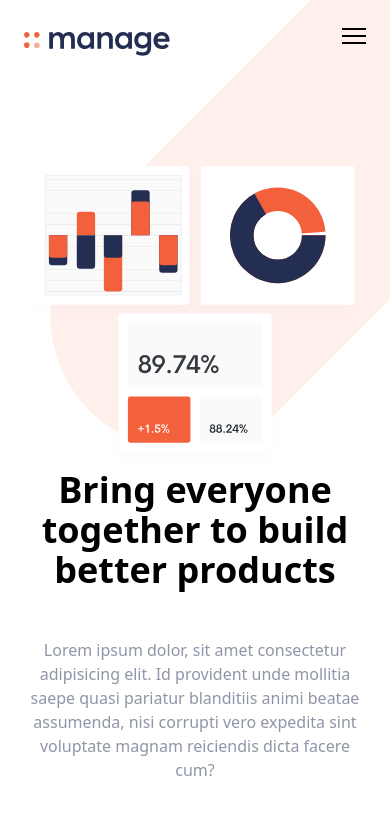
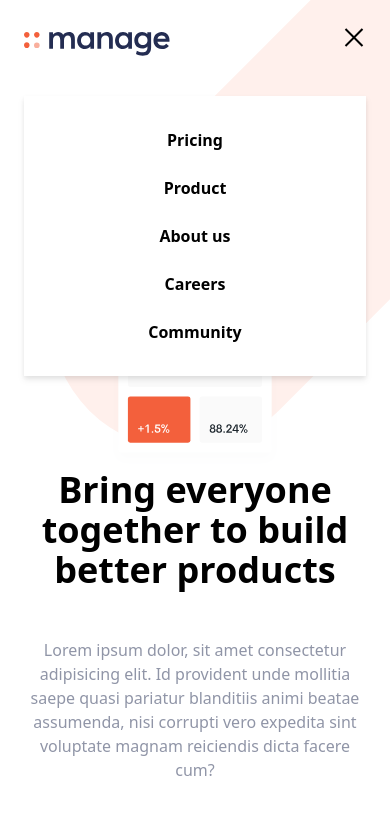
Before and after one commit to Qurbaneli/tailwind-company, a website: page index.html in a window 390 px wide. Both pictures are taken after a click on the button 354 px from the left and 40 px from the top of the page. Shown: the top 827 px of the page. Drawn offline with Linux system fonts and the light colour scheme.

Commit message:
responsive fix

```diff
--- a/index.html
+++ b/index.html
@@ -38,7 +38,7 @@
       </div>
       <!-- Mobile Menu -->
       <div class="md:hidden">
-        <div id="menu" class="flex hidden absolute flex-col items-center self-end py-8 mt-10 space-y-6 font-bold bg-white sm:w-auto sm:self-center left-6 right-6 drop-shadow-md">
+        <div id="menu" class="hidden absolute flex-col items-center self-end py-8 mt-10 space-y-6 font-bold bg-white sm:w-auto sm:self-center left-6 right-6 drop-shadow-md">
           <a href="#">Pricing</a>
           <a href="#">Product</a>
           <a href="#">About us</a>
@@ -232,7 +232,7 @@
 
           <!-- Testimonial 3 -->
           <div
-            class="flex-col items-center p-6 space-y-6 rounded-lg bg-veryLightGray md:w-1/3 md:flex"
+            class="hidden flex-col items-center p-6 space-y-6 rounded-lg bg-veryLightGray md:w-1/3 md:flex"
           >
             <img src="img/avatar-richard.png" class="w-16 -mt-14" alt="" />
             <h5 class="text-lg font-bold">Richard Watts</h5>
@@ -359,5 +359,7 @@
                   </div>
       </div>
     </section>
+
+    <script src="js/script.js"></script>
   </body>
 </html>
--- /dev/null
+++ b/js/script.js
@@ -0,0 +1,8 @@
+const btn =document.querySelector("#menu-btn")
+const nav=document.querySelector("#menu")
+
+btn.addEventListener("click",()=>{
+    btn.classList.toggle("open")
+    nav.classList.toggle("flex")
+    nav.classList.toggle("hidden")
+})
```
